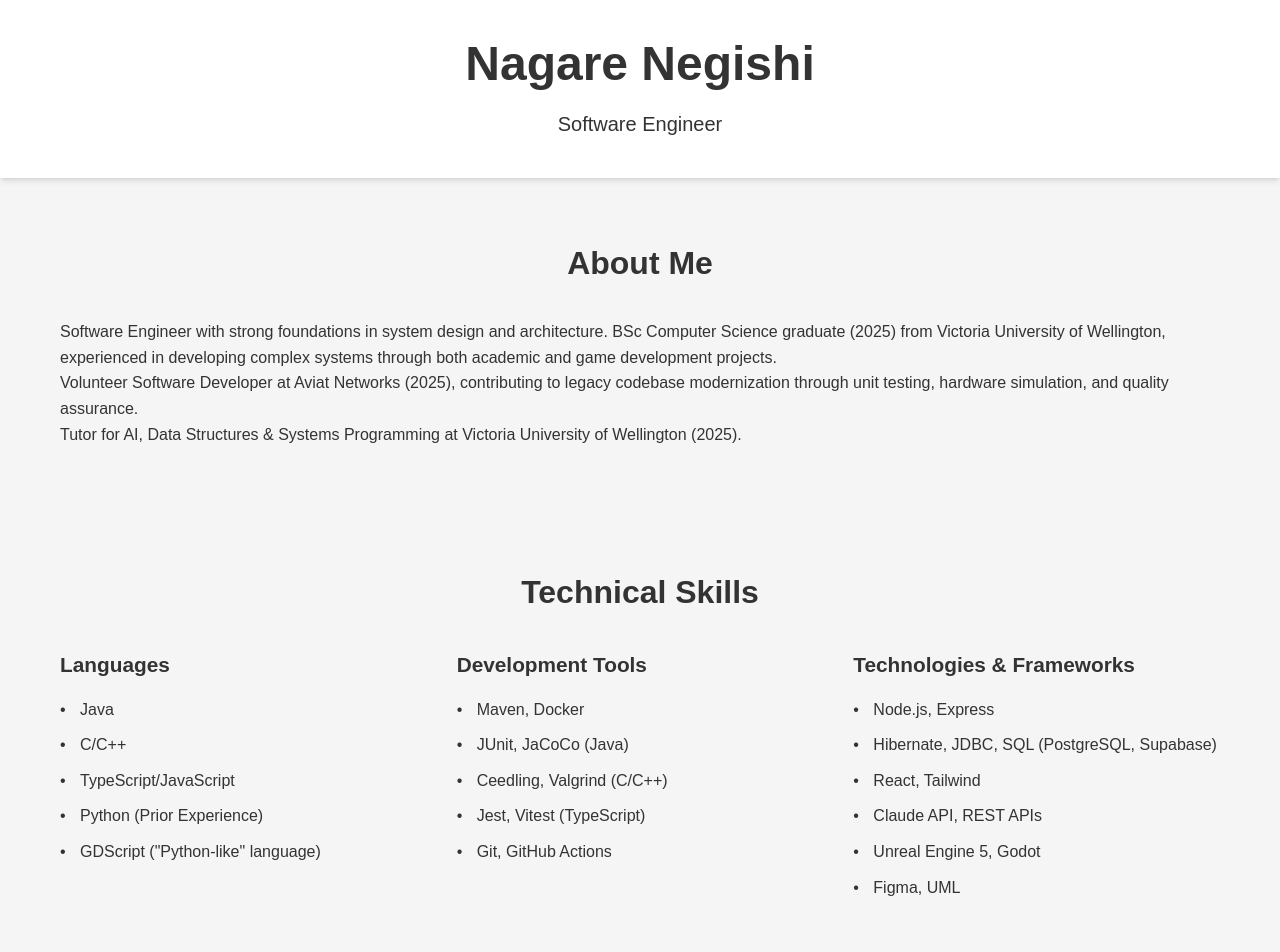
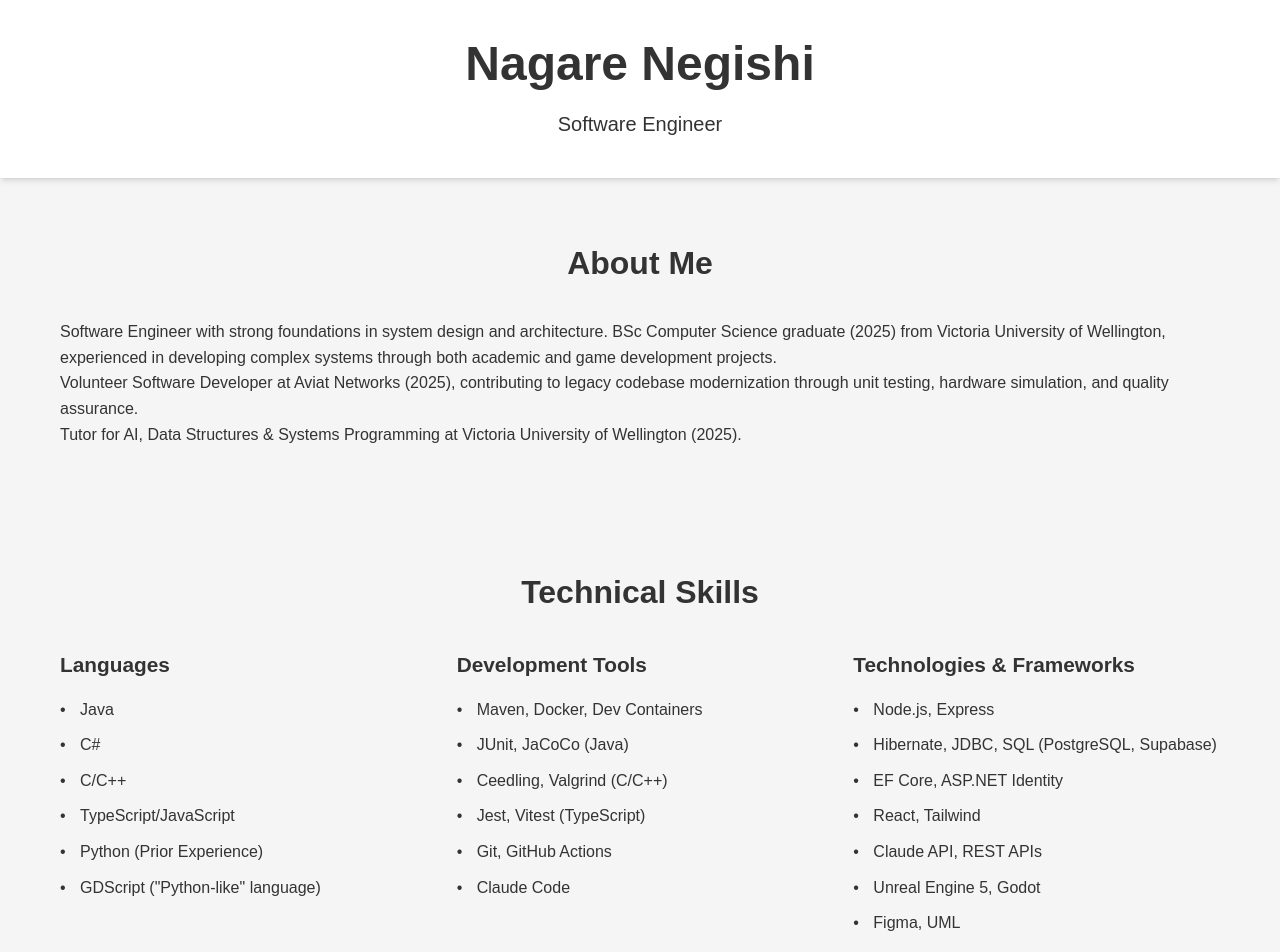
Before and after one commit to NagareNegishi/NagareNegishi.github.io, a React (Vite) app: page / in a window 1280 px wide. Shown: the top 952 px of the page. Built offline with nearby package versions, Linux system fonts and the light colour scheme.

Commit message:
update skill

```diff
--- a/src/data/skills.js
+++ b/src/data/skills.js
@@ -3,6 +3,7 @@ export const skills = [
     category: "Languages",
     items: [
         "Java",
+        "C#",
         "C/C++",
         "TypeScript/JavaScript",
         "Python (Prior Experience)",
@@ -12,11 +13,12 @@ export const skills = [
     {
     category: "Development Tools",
     items: [
-        "Maven, Docker",
+        "Maven, Docker, Dev Containers",
         "JUnit, JaCoCo (Java)",
         "Ceedling, Valgrind (C/C++)",
         "Jest, Vitest (TypeScript)",
         "Git, GitHub Actions",
+        "Claude Code"
     ]
     },
     {
@@ -24,6 +26,7 @@ export const skills = [
     items: [
         "Node.js, Express",
         "Hibernate, JDBC, SQL (PostgreSQL, Supabase)",
+        "EF Core, ASP.NET Identity",
         "React, Tailwind",
         "Claude API, REST APIs",
         "Unreal Engine 5, Godot",
```
